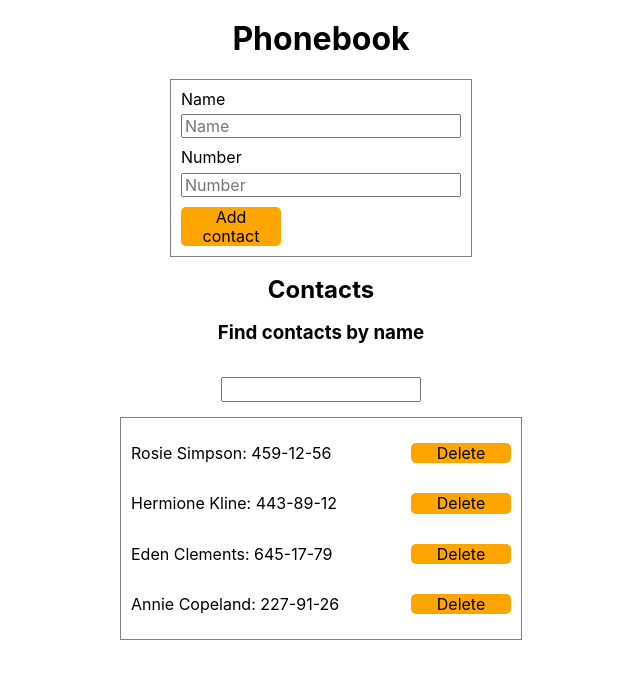
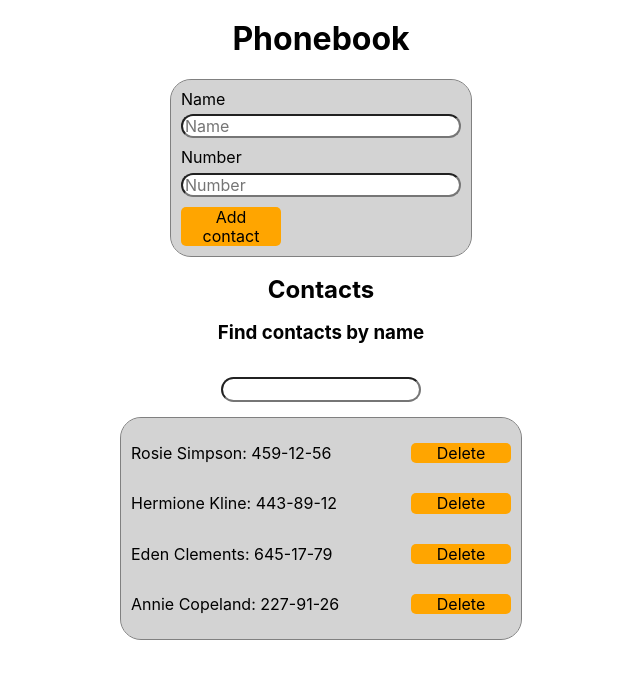
Before and after one commit to Dmytro2708/goit-react-hw-06-phonebook, a React (Create React App) app: page / in a window 1280 px wide. Shown: the top 678 px of the page, without its empty margins (319-959 px from the left). Built offline with nearby package versions, Linux system fonts and the light colour scheme.

Commit message:
first commit

```diff
--- a/package.json
+++ b/package.json
@@ -2,7 +2,7 @@
   "name": "react-homework-template",
   "version": "0.1.0",
   "private": true,
-  "homepage": "https://Dmytro2708.github.io/goit-react-hw-04-phonebook/",
+  "homepage": "https://Dmytro2708.github.io/goit-react-hw-06-phonebook/",
   "dependencies": {
     "@testing-library/jest-dom": "^5.16.3",
     "@testing-library/react": "^12.1.4",
--- a/src/components/Contacts/Contacts.styled.js
+++ b/src/components/Contacts/Contacts.styled.js
@@ -6,6 +6,8 @@ export const ContactsList = styled.ul`
   flex-direction: column;
   width: 400px;
   outline: 1px solid grey;
+  border-radius: 20px;
+  background-color: #d3d3d3;
   padding: 10px;
 `;
 
--- a/src/components/Filter/Filter.styled.js
+++ b/src/components/Filter/Filter.styled.js
@@ -4,4 +4,5 @@ import styled from "styled-components";
 export const FilterInput = styled.input`
   margin-top: 15px;
   width: 200px;
+  border-radius: 20px;
 `;
--- a/src/components/NameInput/NameInput.styled.js
+++ b/src/components/NameInput/NameInput.styled.js
@@ -1,4 +1,4 @@
-import styled from "styled-components";
+import styled from 'styled-components';
 import { Form } from 'formik';
 
 export const StyledForm = styled(Form)`
@@ -6,7 +6,9 @@ export const StyledForm = styled(Form)`
   flex-direction: column;
   width: 300px;
   outline: 1px solid grey;
+  border-radius: 20px;
   padding: 10px;
+  background-color: #d3d3d3;
   label {
     display: flex;
     flex-direction: column;
@@ -14,7 +16,7 @@ label {
   }
   input {
     margin-top: 6px;
-
+    border-radius: 20px;
   }
   button {
     width: 100px;
@@ -27,4 +29,5 @@ button {
       color: #fff;
       transform: scale(1.1);
     }
-}`;
+  }
+`;
```
Lines whose indentation alone changed are shown as unchanged.
